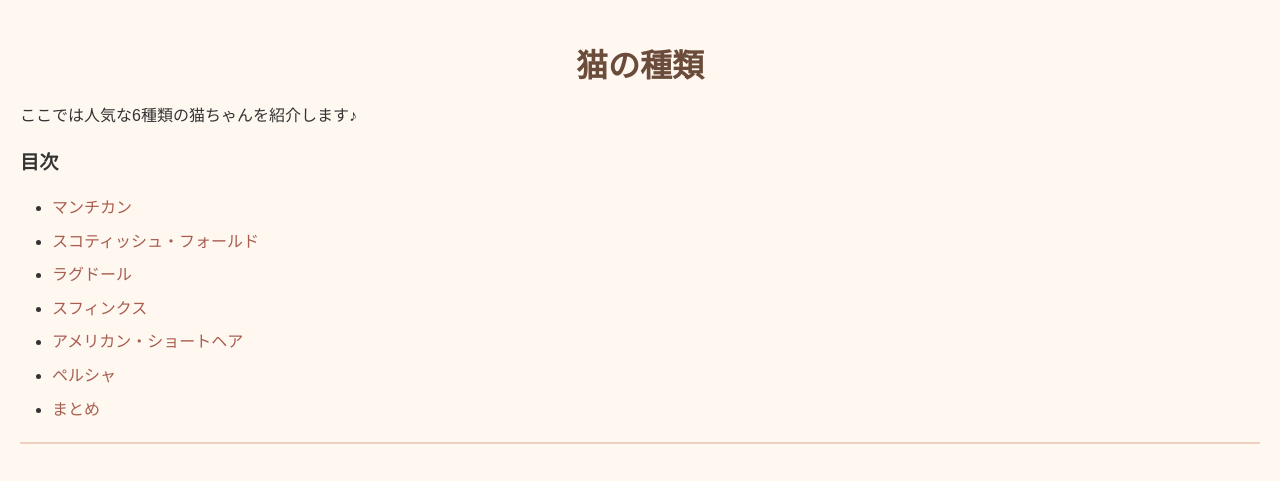
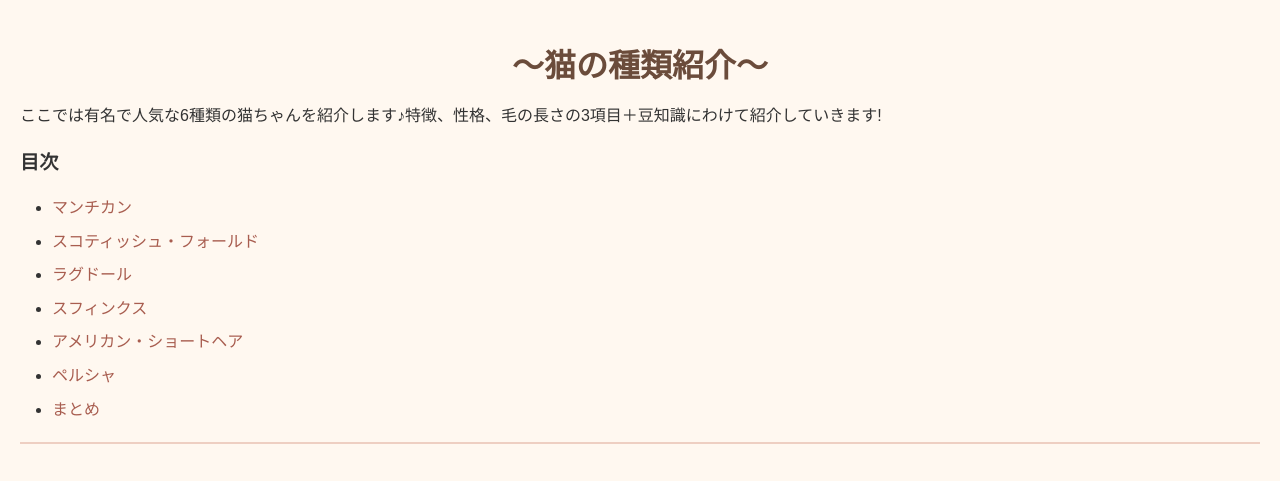
Before and after one commit to s1f10250061/2025-cs1-e-class7-team7, a plain HTML site: page kinds.html in a window 1280 px wide. Shown: the top 481 px of the page. Drawn offline with Linux system fonts and the light colour scheme.

Commit message:
HTML完成

```diff
--- a/kinds.html
+++ b/kinds.html
@@ -8,8 +8,8 @@
 </head>
 
 <body>
-    <h1>猫の種類</h1>
-    <p>ここでは人気な6種類の猫ちゃんを紹介します♪</p>
+    <h1>～猫の種類紹介～</h1>
+    <p>ここでは有名で人気な6種類の猫ちゃんを紹介します♪特徴、性格、毛の長さの3項目＋豆知識にわけて紹介していきます!</p>
     <b>目次</b>
     <ul>
         <li><a href="#mantikan">マンチカン</a></li>
```
